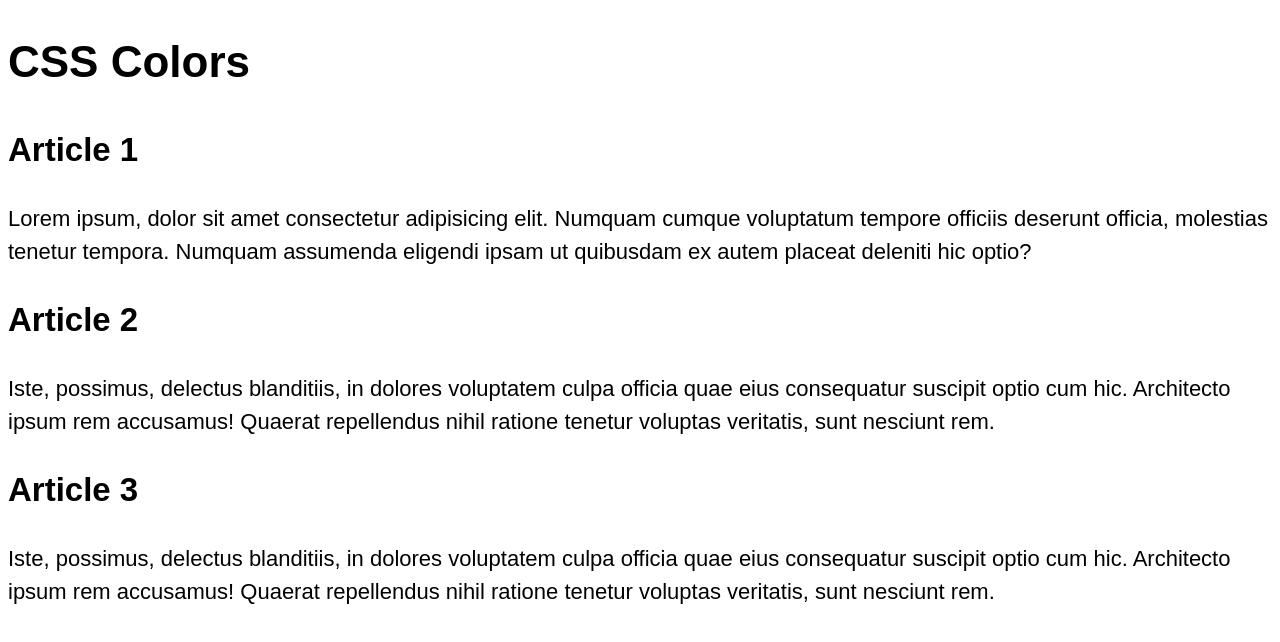
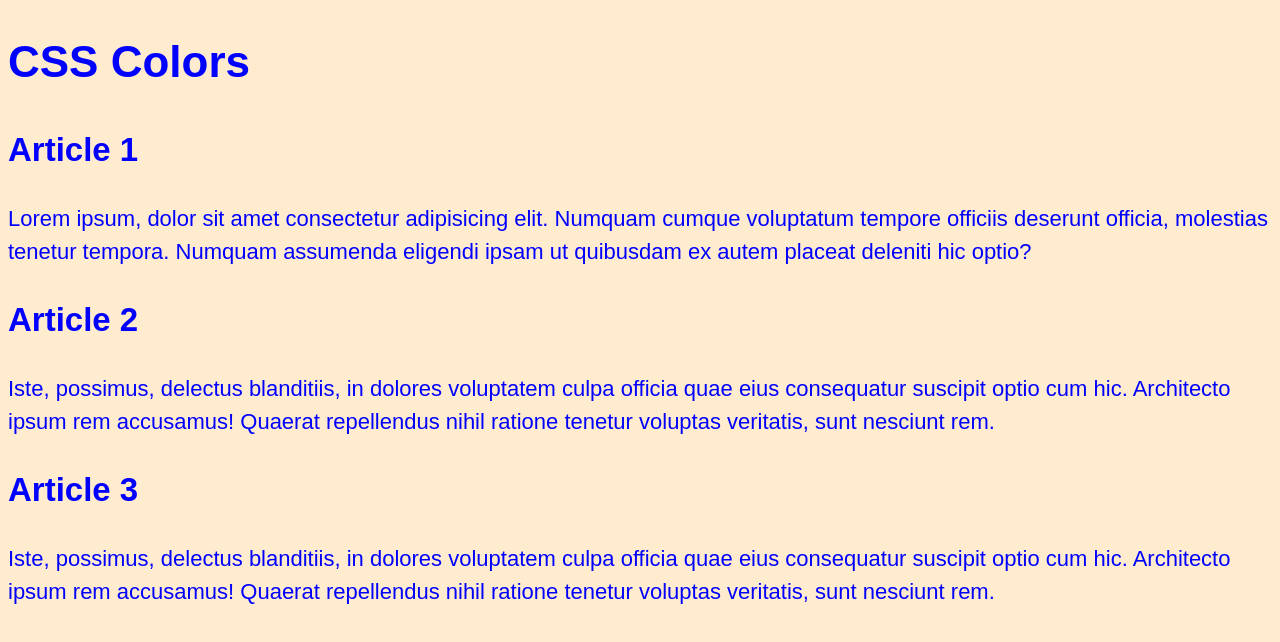
Before and after one commit to azamsyedmohd/CSS-Complete-Series, a plain HTML site: page CSS-Colors/index.html in a window 1280 px wide. Drawn offline with Linux system fonts and the light colour scheme.

Commit message:
Using colors in CSS by names of colors

```diff
--- a/CSS-Colors/index.css
+++ b/CSS-Colors/index.css
@@ -2,4 +2,6 @@ body {
   font-size: 22px;
   font-family: Arial, Helvetica, sans-serif;
   line-height: 1.5;
+  background-color: blanchedalmond;
+  color: blue;
 }
```
